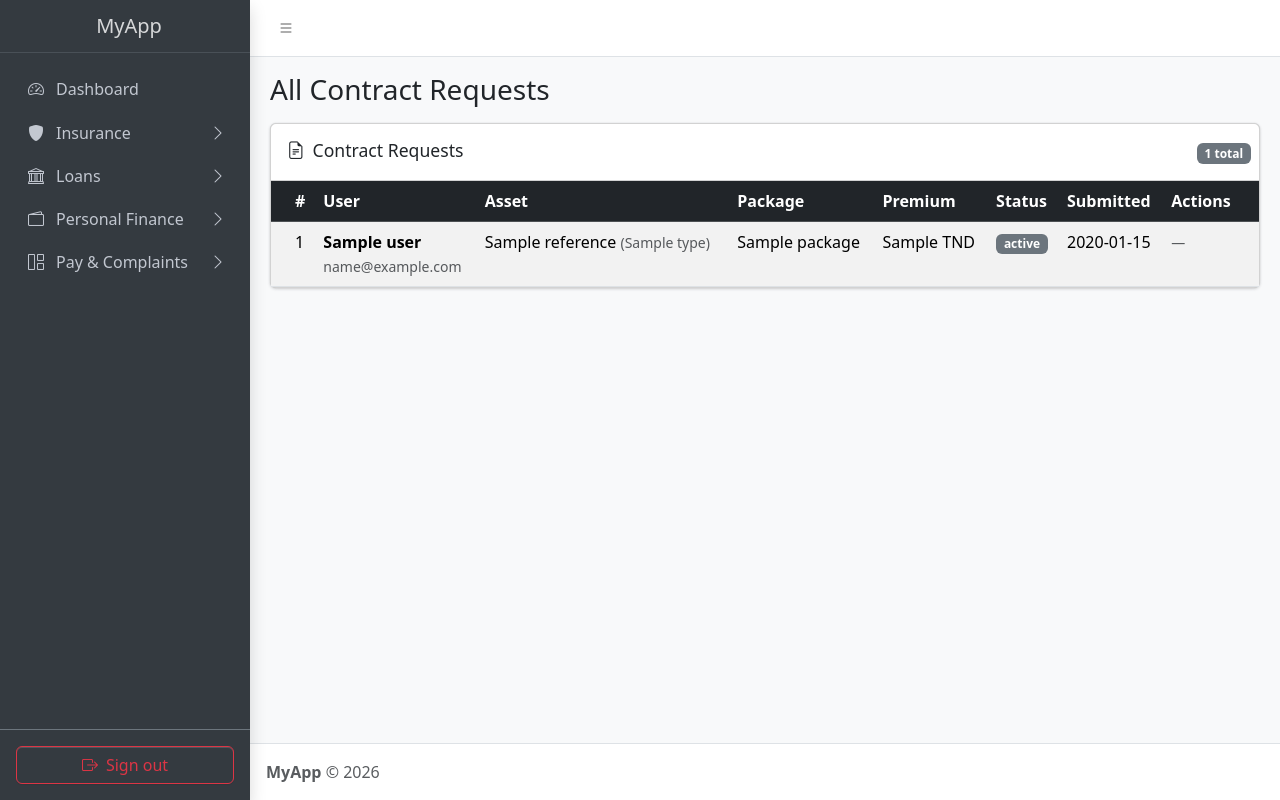
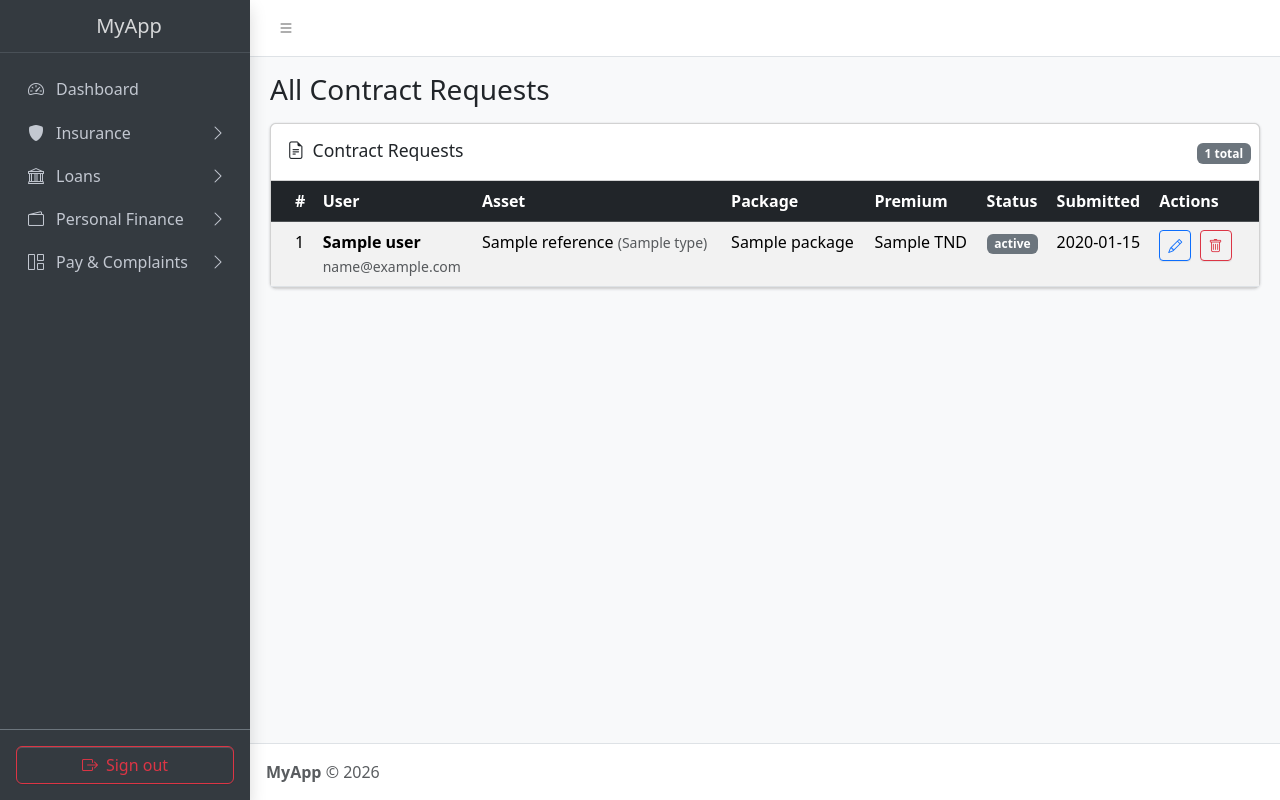
Before and after one commit to mohamedwassimtlili/finance-web, a Symfony app: template templates/admin/insurance/requests/index.html.twig in a window 1280 px wide. Run offline with Twig, Linux system fonts and the light colour scheme; the template is opened without the code that fills it: most values are stand-ins (such as "Sample title", 1, 10 or a date in 2020); some libraries are stand-ins or nearby versions.

Commit message:
feat: add Edit and Delete buttons to admin contract requests table

```diff
--- a/templates/admin/insurance/requests/index.html.twig
+++ b/templates/admin/insurance/requests/index.html.twig
@@ -51,24 +51,37 @@
                     <td>{{ req.calculatedPremium }} TND</td>
                     <td><span class="badge text-bg-{{ statusClass }}">{{ req.status }}</span></td>
                     <td>{{ req.createdAt ? req.createdAt|date('Y-m-d') : '—' }}</td>
-                    <td>
+                    <td class="text-nowrap">
+                        {# ── Approve / Reject: PENDING only ── #}
                         {% if req.status == 'PENDING' %}
                         <form method="post" action="{{ path('admin_insurance_request_approve', {id: req.id}) }}" class="d-inline">
                             <input type="hidden" name="_token" value="{{ csrf_token('approve-' ~ req.id) }}">
-                            <button class="btn btn-sm btn-success" title="Approve">
-                                <i class="bi bi-check-circle"></i> Approve
+                            <button class="btn btn-sm btn-success me-1" title="Approve">
+                                <i class="bi bi-check-circle"></i>
                             </button>
                         </form>
                         <form method="post" action="{{ path('admin_insurance_request_reject', {id: req.id}) }}" class="d-inline"
-                              onsubmit="return confirm('Reject this request?')">
+                              onsubmit="return confirm('Reject request #{{ req.id }}?')">
                             <input type="hidden" name="_token" value="{{ csrf_token('reject-' ~ req.id) }}">
-                            <button class="btn btn-sm btn-danger" title="Reject">
-                                <i class="bi bi-x-circle"></i> Reject
+                            <button class="btn btn-sm btn-warning me-1" title="Reject">
+                                <i class="bi bi-x-circle"></i>
                             </button>
                         </form>
-                        {% else %}
-                            <span class="text-muted small">—</span>
                         {% endif %}
+
+                        {# ── Edit: always available for admin ── #}
+                        <a href="{{ path('admin_insurance_request_edit', {id: req.id}) }}"
+                           class="btn btn-sm btn-outline-primary me-1" title="Edit">
+                            <i class="bi bi-pencil"></i>
+                        </a>
+
+                        {# ── Delete: always available for admin ── #}
+                        <form method="post" action="{{ path('admin_insurance_request_delete', {id: req.id}) }}" class="d-inline"
+                              onsubmit="return confirm('Permanently delete request #{{ req.id }}?')">
+                            <button class="btn btn-sm btn-outline-danger" title="Delete">
+                                <i class="bi bi-trash"></i>
+                            </button>
+                        </form>
                     </td>
                 </tr>
             {% else %}
```
